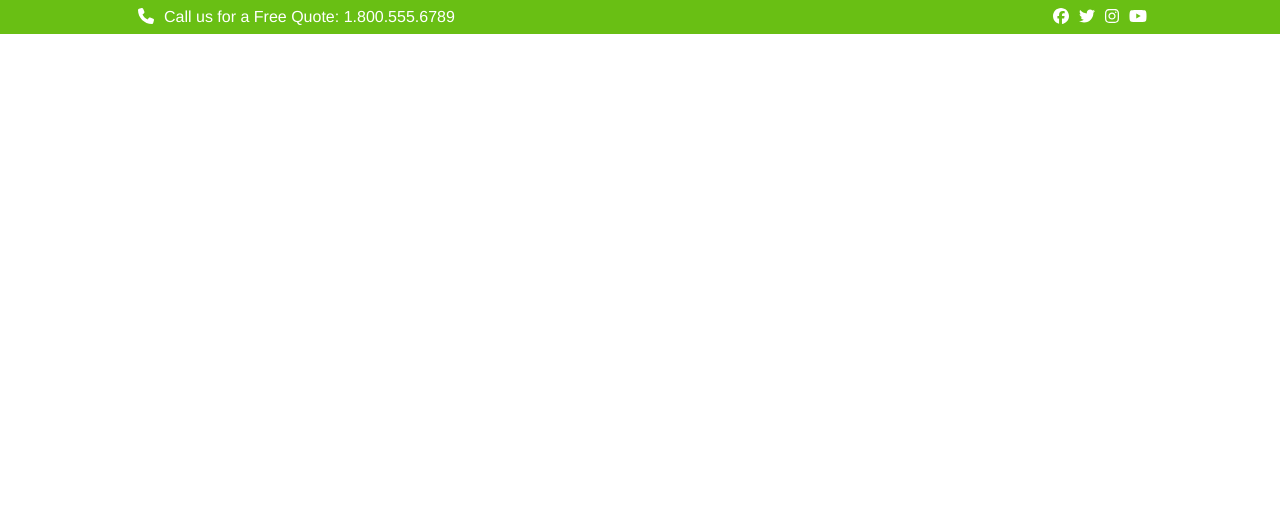
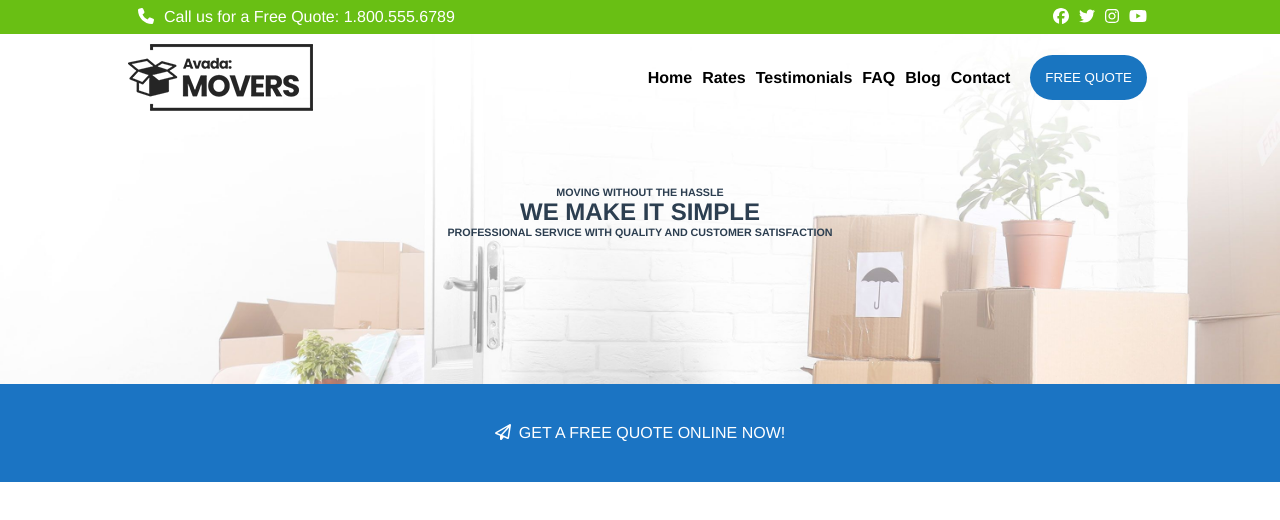
Before and after one commit to MarcoPerta/proj-html-vuejs, a Vue app: page / in a window 1280 px wide. Shown: the top 520 px of the page. Built offline with nearby package versions, Linux system fonts and the light colour scheme.

Commit message:
header completato, navbar dinamica

```diff
--- a/src/App.vue
+++ b/src/App.vue
@@ -1,7 +1,7 @@
 <template>
   <div id="app">
 
-    <HeaderComp :ListIcons="Icons"/>
+    <HeaderComp :ListIcons="Icons" :NavbarList="Navbar"/>
 
     <MainComp/>
 
@@ -38,6 +38,33 @@ export default {
         {
           "logo": 'fa-brands fa-youtube'
         }
+      ],
+      // array per elementi dinamici navbar
+      Navbar: [
+        {
+          "name": 'Home',
+          "link": '#http://a.com'
+        },
+        {
+          "name": 'Rates',
+          "link": '#http://b.com'
+        },
+        {
+          "name": 'Testimonials',
+          "link": '#http://c.com'
+        },
+        {
+          "name": 'FAQ',
+          "link": '#http://d.com'
+        },
+        {
+          "name": 'Blog',
+          "link": '#http://e.com'
+        },
+        {
+          "name": 'Contact',
+          "link": '#http://f.com'
+        }
       ]
     }
   }
--- a/src/components/HeaderComp.vue
+++ b/src/components/HeaderComp.vue
@@ -1,26 +1,31 @@
 <template>
     <div>
         <PhoneIconsComp :ListIcons="ListIcons"/>
+
+        <JumbotronComp :NavbarList="NavbarList"/>
     </div>
 </template>
 
 <script>
 import PhoneIconsComp from './PhoneIconsComp.vue'
+import JumbotronComp from './JumbotronComp.vue'
 
-    export default {
+export default {
     name: 'HeaderComp',
     components: {
-        PhoneIconsComp
+        PhoneIconsComp,
+        JumbotronComp
     },
     props: {
-        ListIcons: Array
+        ListIcons: Array,
+        NavbarList: Array
     },
-    data(){
-    return{
+    data() {
+        return {
 
+        }
     }
-  }
-    }
+}
 </script>
 
 <style lang="scss" scoped>
--- /dev/null
+++ b/src/components/JumbotronComp.vue
@@ -0,0 +1,78 @@
+<template>
+    <div>
+        <div class="img-background">
+            <div class="container">
+                <img src="../assets/images/avada-movers-logo.png" alt="">
+                <div class="navbar-button">
+                    <!-- navbar con elementi dinamici -->
+                    <NavbarComp v-for="(elem, index) in NavbarList" :key="index" :NavbarList="elem" />
+                    <button class="btn-blue">FREE QUOTE</button>
+                </div>
+            </div>
+            <div class="jumbotron-text">
+                <h6>MOVING WITHOUT THE HASSLE</h6>
+                <h2>WE MAKE IT SIMPLE</h2>
+                <h6>PROFESSIONAL SERVICE WITH QUALITY AND CUSTOMER SATISFACTION</h6>
+            </div>
+        </div>
+        <div class="free-quote">
+            <font-awesome-icon icon="fa-regular fa-paper-plane" />
+            <span>GET A FREE QUOTE ONLINE NOW!</span>
+        </div>
+    </div>
+</template>
+
+<script>
+import NavbarComp from './NavbarComp.vue'
+
+    export default {
+    name: 'JumbotronComp',
+    components: {
+        NavbarComp
+    },
+    props: {
+        NavbarList: Array
+    }
+    }
+</script>
+
+<style lang="scss" scoped>
+.img-background{
+    background-image: url(../assets/images/avada-movers-homeherobackground-final.jpg);
+    height: 350px;
+    background-repeat: no-repeat;
+    background-size: cover;
+    .container{
+        display: flex;
+        justify-content: space-between;
+        align-items: center;
+        padding: 10px 0px;
+        width: 80%;
+        margin: auto;
+        .navbar-button{
+            display: flex;
+            padding: 0 5px;
+            align-items: center;
+            .btn-blue{
+                color: white;
+                border: none;
+                padding: 15px;
+                background-color: #1975c0;
+                border-radius: 30px;
+                margin-left: 15px;
+            }
+        }
+    }
+    .jumbotron-text{
+        padding-top: 65px;
+    }
+}
+.free-quote{
+    color: white;
+    background-color: #1b74c3;
+    padding: 40px 0px;
+    span{
+        margin-left: 8px;
+    }
+}
+</style>
--- /dev/null
+++ b/src/components/NavbarComp.vue
@@ -0,0 +1,22 @@
+<template>
+    <div>
+        <a :href="NavbarList.link"><strong>{{ NavbarList.name }}</strong></a>
+    </div>
+</template>
+
+<script>
+export default {
+    name: 'NavbarComp',
+    props: {
+        NavbarList: Object
+    }
+}
+</script>
+
+<style lang="scss" scoped>
+a{
+    color: black;
+    padding: 0px 5px;
+    text-decoration: none;
+}
+</style>
--- a/src/main.js
+++ b/src/main.js
@@ -15,11 +15,12 @@ import { library } from '@fortawesome/fontawesome-svg-core'
   import { faTwitter } from '@fortawesome/free-brands-svg-icons'
   import { faInstagram} from '@fortawesome/free-brands-svg-icons'
   import { faYoutube} from '@fortawesome/free-brands-svg-icons'
+  import { faPaperPlane} from '@fortawesome/free-regular-svg-icons'
 
 
 
   // / add icons to the library /
-  library.add(faPhone,faFacebook,faTwitter,faInstagram,faYoutube)
+  library.add(faPhone,faFacebook,faTwitter,faInstagram,faYoutube,faPaperPlane)
 
   // / add font awesome icon component */
   Vue.component('font-awesome-icon', FontAwesomeIcon)
```
